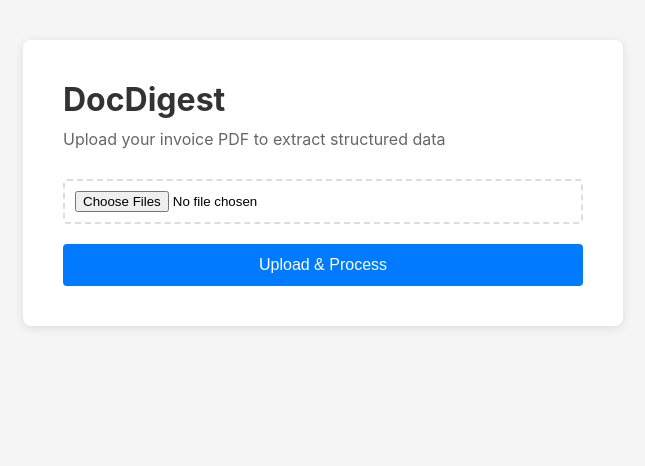
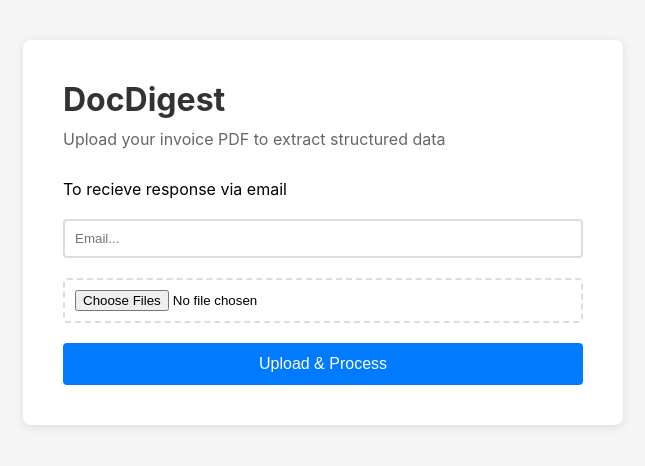
Before and after one commit to TheBigBookMan/DocDigest, a Flask app: page / in a window 1280 px wide. Shown: the top 466 px of the page, without its empty margins (317-962 px from the left). Run offline with Flask 3, Linux system fonts and the light colour scheme.

Commit message:
add in email input

```diff
--- a/app/app.py
+++ b/app/app.py
@@ -27,7 +27,7 @@ def upload():
         }
 
     files = request.files.getlist('files')
-    print(files)
+    email = request.form.get('email')
 
     if len(files) < 1:
         return {
@@ -54,8 +54,17 @@ def upload():
             'cannot_process': cannot_process
         }
 
+    bucket_name = os.getenv('S3_BUCKET')
+    bucket_exists = s3.check_bucket_exists(bucket_name)
+
+    if not bucket_exists:
+        return {
+            'status': 'error',
+            'message': 'S3 bucket does not exist'
+        }
+
     for file in files_to_process:
-        upload_response = s3.upload_file_to_s3(file, os.getenv('S3_BUCKET'), file.filename)
+        upload_response = s3.upload_file_to_s3(file, bucket_name, file.filename)
 
 
 
--- a/app/static/css/upload_file.css
+++ b/app/static/css/upload_file.css
@@ -42,6 +42,13 @@ input[type="file"] {
     cursor: pointer;
 }
 
+input[type="email"] {
+    padding: 10px;
+    border: 2px solid #ddd;
+    border-radius: 4px;
+}
+
+
 button {
     padding: 12px 24px;
     background: #007bff;
--- a/app/static/js/upload_file.js
+++ b/app/static/js/upload_file.js
@@ -2,7 +2,9 @@ document.getElementById('uploadForm').addEventListener('submit', async (e) => {
     e.preventDefault();
 
     const fileInput = document.getElementById('fileInput');
+    const emailInput = document.getElementById('email');
     const formData = new FormData();
+    formData.append('email', emailInput.value);
 
     for (const file of fileInput.files) {
         formData.append('files', file);
--- a/app/templates/upload_file.html
+++ b/app/templates/upload_file.html
@@ -12,6 +12,9 @@
         <p>Upload your invoice PDF to extract structured data</p>
 
         <form id="uploadForm" enctype="multipart/form-data">
+            <label for="email">To recieve response via email</label>
+            <input type="email" id="email" name="email" placeholder="Email..." />
+
             <input type="file" multiple id="fileInput" name="file" accept=".pdf, .txt, .doc, .docx" required>
             <button type="submit">Upload & Process</button>
         </form>
```
